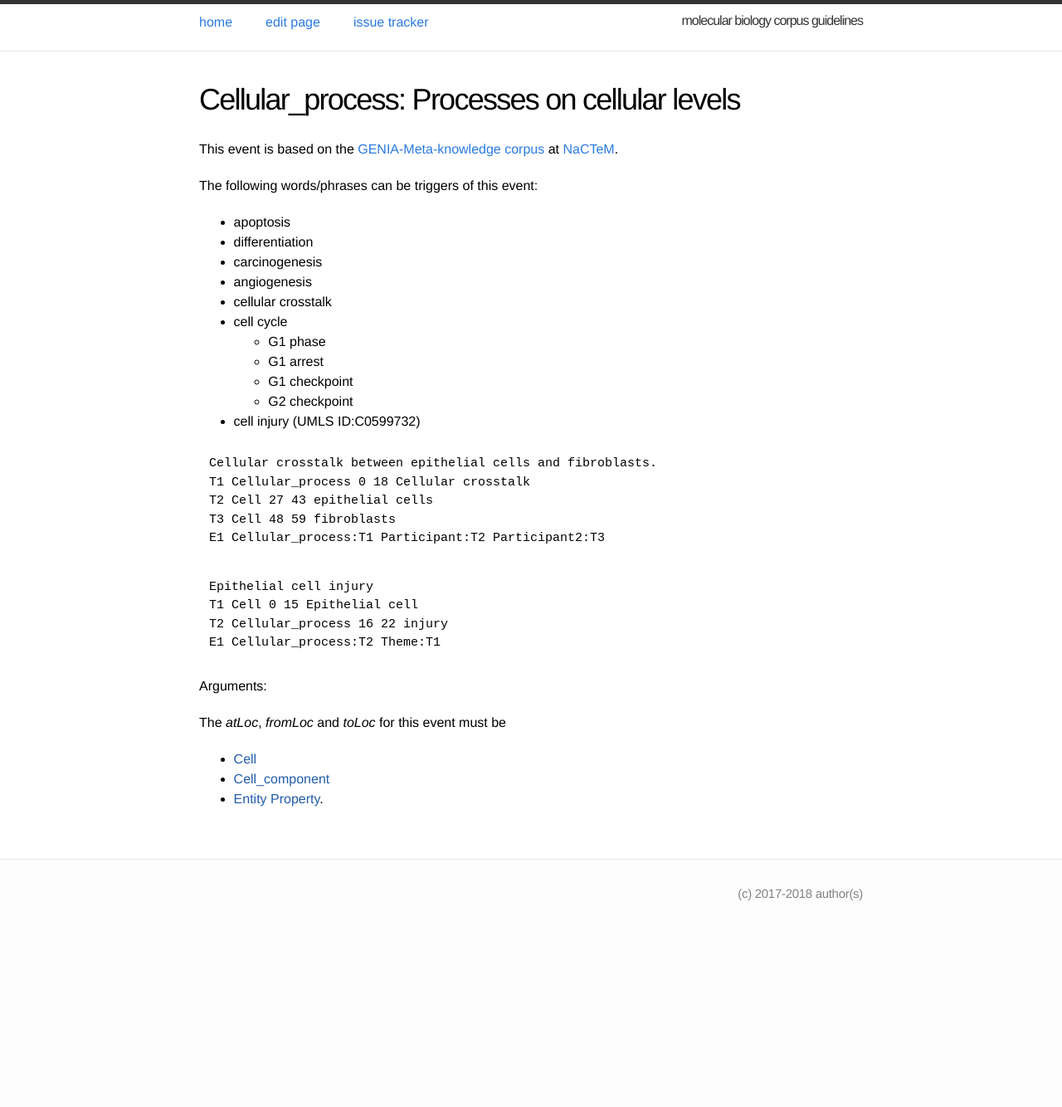
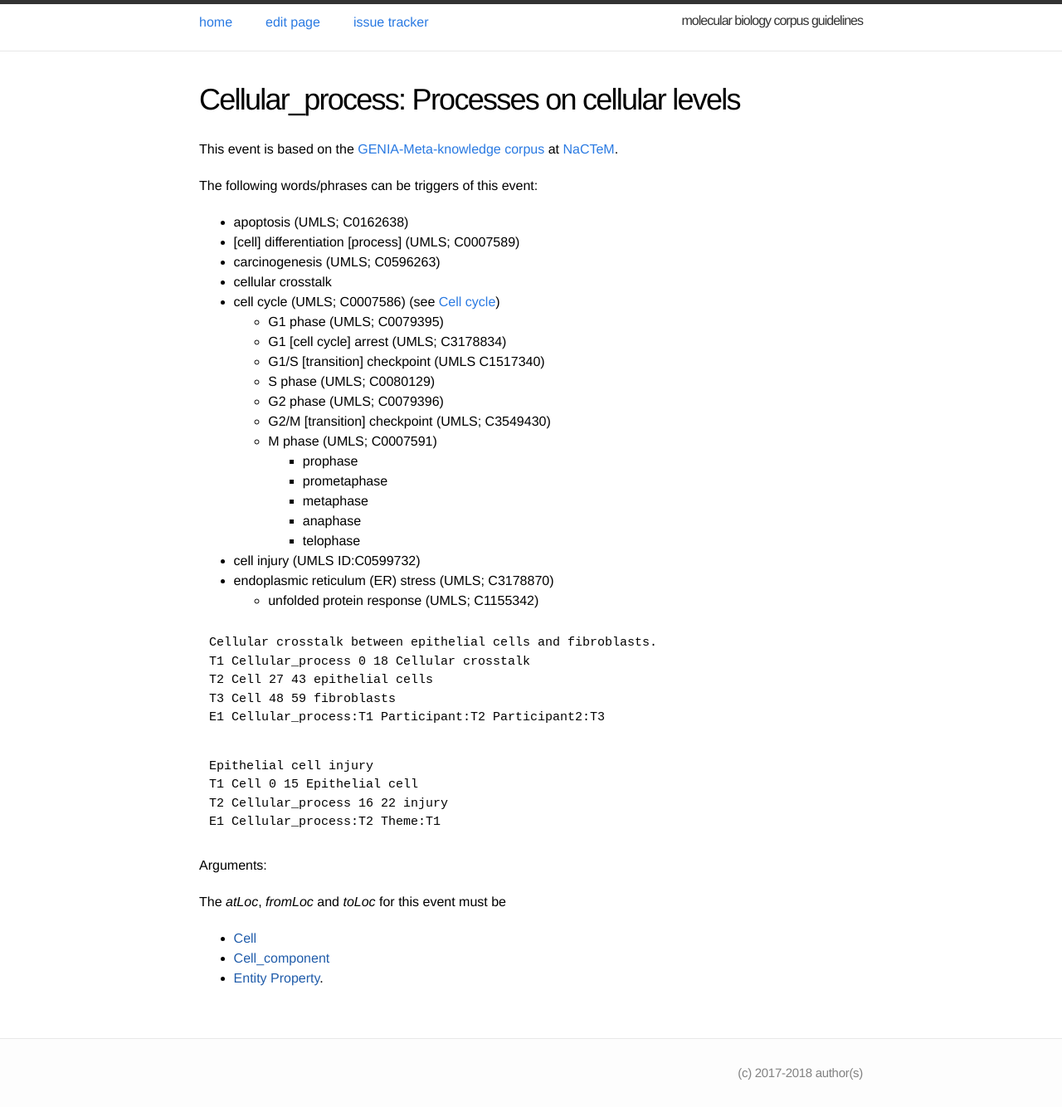
Before and after one commit to ezcatdb/molbiol_lung_corpus-guidelines, a Jekyll site: the page built from _event/Cellular_process.md, in a window 1280 px wide. Shown: the whole page at 83% size. Built offline with Jekyll 4.4.1, drawn with Linux system fonts in a browser that asks for light colours; before the commit the page ends 1118 px from its top, so only the background shows below that.

Commit message:
additional trigger words along with UMLS IDs included in _event/Ceullar_process.md

```diff
--- a/_event/Cellular_process.md
+++ b/_event/Cellular_process.md
@@ -10,17 +10,26 @@ This event is based on the <a href="http://www.nactem.ac.uk/meta-knowledge/">GEN
 
 The following words/phrases can be triggers of this event:
 
-- apoptosis
-- differentiation
-- carcinogenesis
-- angiogenesis
+- apoptosis (UMLS; C0162638)
+- [cell] differentiation [process] (UMLS; C0007589)
+- carcinogenesis (UMLS; C0596263)
 - cellular crosstalk
-- cell cycle
-  - G1 phase
-  - G1 arrest
-  - G1 checkpoint
-  - G2 checkpoint
+- cell cycle (UMLS; C0007586) (see <a href="https://en.wikipedia.org/wiki/Cell_cycle">Cell cycle</a>)
+  - G1 phase (UMLS; C0079395)
+  - G1 [cell cycle] arrest (UMLS; C3178834)
+  - G1/S [transition] checkpoint (UMLS C1517340)
+  - S phase (UMLS; C0080129)
+  - G2 phase (UMLS; C0079396)
+  - G2/M [transition] checkpoint (UMLS; C3549430)
+  - M phase (UMLS; C0007591)
+    - prophase
+    - prometaphase
+    - metaphase
+    - anaphase
+    - telophase
 - cell injury (UMLS ID:C0599732)
+- endoplasmic reticulum (ER) stress (UMLS; C3178870)
+  - unfolded protein response (UMLS; C1155342)
 
 ~~~ ann
 Cellular crosstalk between epithelial cells and fibroblasts.
```
